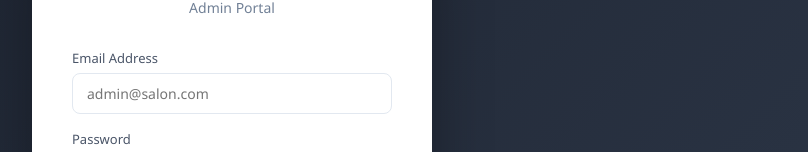
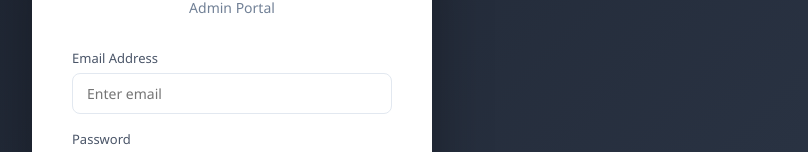
Before and after one commit to sawanyadav07/salon-management, a React (Create React App) app in the folder frontend/: page /admin/login in a window 1280 px wide. Shown: the part 275-427 px from the top of the page, without its empty margins (408-1216 px from the left). Built offline with nearby package versions, Linux system fonts and the light colour scheme; no server answers.

Commit message:
changes in UI login pages

```diff
--- a/frontend/src/pages/CustomerAuth.js
+++ b/frontend/src/pages/CustomerAuth.js
@@ -82,7 +82,7 @@ export default function CustomerAuth() {
               <input
                 type="email"
                 required
-                placeholder="you@example.com"
+                placeholder="Enter email"
                 value={loginForm.email}
                 onChange={(event) => setLoginForm({ ...loginForm, email: event.target.value })}
               />
@@ -120,7 +120,7 @@ export default function CustomerAuth() {
                 maxLength={10}
                 pattern="[0-9]{10}"
                 title="Phone number must be 10 digits"
-                placeholder="9876543210"
+                placeholder="Enter mobile number"
                 value={signupForm.phone}
                 onChange={(event) => setSignupForm({ ...signupForm, phone: normalizePhone(event.target.value) })}
               />
@@ -130,7 +130,7 @@ export default function CustomerAuth() {
               <input
                 type="email"
                 required
-                placeholder="you@example.com"
+                placeholder="Enter email"
                 value={signupForm.email}
                 onChange={(event) => setSignupForm({ ...signupForm, email: event.target.value })}
               />
--- a/frontend/src/pages/Customers.js
+++ b/frontend/src/pages/Customers.js
@@ -115,12 +115,12 @@ export default function Customers() {
                     title="Phone number must be 10 digits"
                     value={form.phone}
                     onChange={e => setForm({ ...form, phone: normalizePhone(e.target.value) })}
-                    placeholder="9876543210"
+                    placeholder="Enter mobile number"
                   />
                 </div>
                 <div className="form-group">
                   <label>Email</label>
-                  <input type="email" value={form.email} onChange={e => setForm({ ...form, email: e.target.value })} placeholder="priya@email.com" />
+                  <input type="email" value={form.email} onChange={e => setForm({ ...form, email: e.target.value })} placeholder="Enter email" />
                 </div>
                 <div className="form-group">
                   <label>Gender</label>
--- a/frontend/src/pages/Login.js
+++ b/frontend/src/pages/Login.js
@@ -37,7 +37,7 @@ export default function Login() {
             <input
               type="email"
               required
-              placeholder="admin@salon.com"
+              placeholder="Enter email"
               value={form.email}
               onChange={(event) => setForm({ ...form, email: event.target.value })}
             />
```
